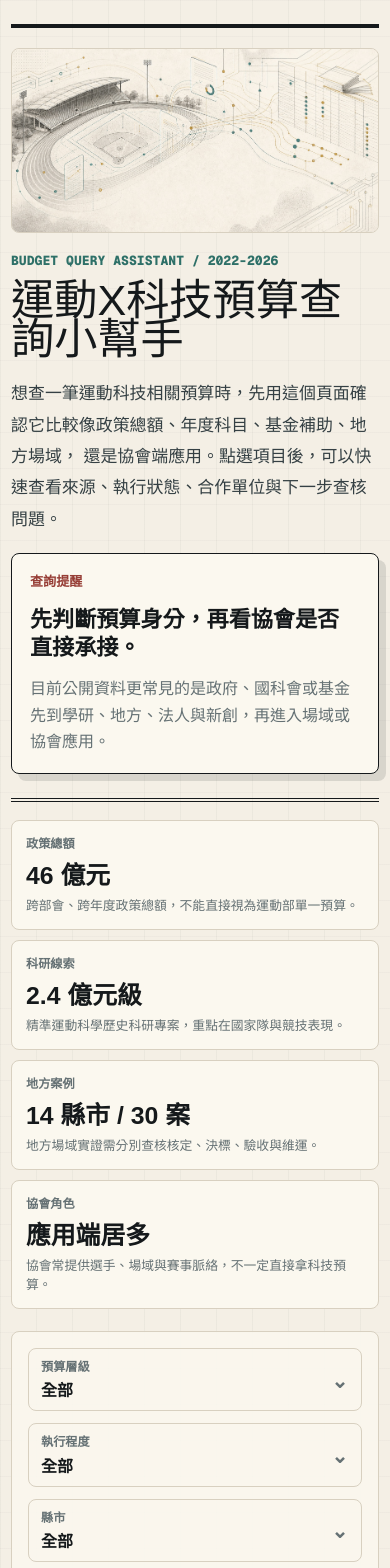
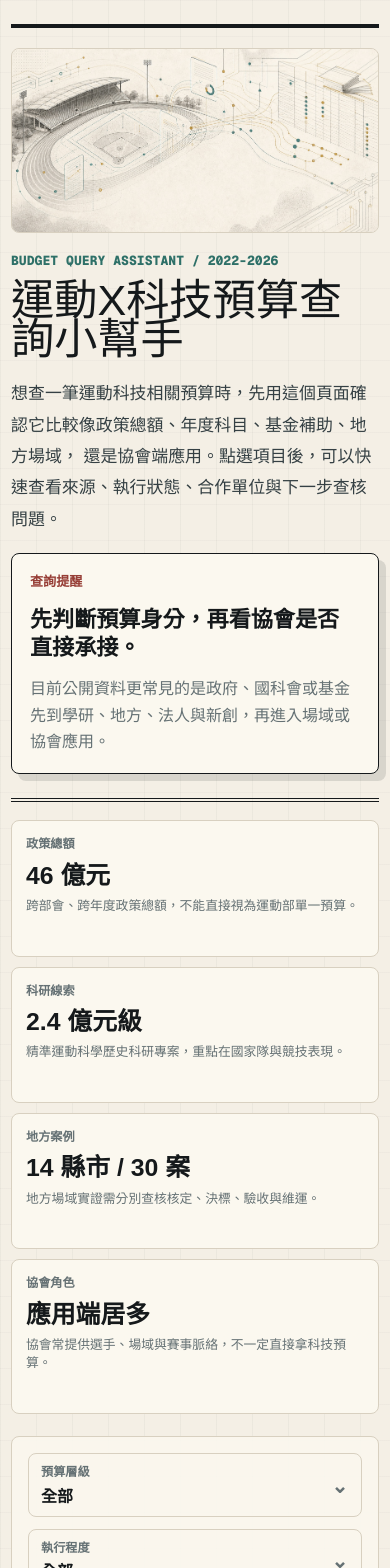
Before and after one commit to doublemoreart-dotcom/sporttech, a Next.js app: page / in a window 390 px wide. Shown: the top 1568 px of the page. Built offline with nearby package versions, Linux system fonts and the light colour scheme.

Commit message:
Add metric hover and side drawer

```diff
--- a/app/budget-data.ts
+++ b/app/budget-data.ts
@@ -73,21 +73,37 @@ export const metrics = [
     label: "政策總額",
     value: "46 億元",
     note: "跨部會、跨年度政策總額，不能直接視為運動部單一預算。",
+    detailTitle: "政策總額怎麼讀",
+    detail:
+      "46 億元是 2022-2026 運動X科技跨部會政策總盤，重點是辨識它分散在哪些部會、年度科目與地方分案，而不是把它當成單一機關的一筆支出。",
+    checks: ["查行政院或科技會報核定計畫", "拆年度預算與科技預算科目", "比對地方核定、採購與驗收資料"],
   },
   {
     label: "科研線索",
     value: "2.4 億元級",
     note: "精準運動科學歷史科研專案，重點在國家隊與競技表現。",
+    detailTitle: "科研線索怎麼追",
+    detail:
+      "科研預算常出現在國科會、GRB、學研計畫與國家隊支援成果中。它通常不會直接長成民眾看到的場館系統，而是先成為模型、感測、分析工具或訓練支援。",
+    checks: ["查 GRB 計畫名稱、主持人與成果摘要", "比對國科會新聞與補助公告", "確認成果是否進入國訓、協會或場域應用"],
   },
   {
     label: "地方案例",
     value: "14 縣市 / 30 案",
     note: "地方場域實證需分別查核核定、決標、驗收與維運。",
+    detailTitle: "地方案例怎麼對帳",
+    detail:
+      "地方場域通常是中央補助、地方配合款與委外廠商共同形成。看到案數時，要繼續追核定金額、決標金額、驗收狀態、維運費與實際使用量。",
+    checks: ["查地方府會預算書與議會質詢", "查政府採購決標公告", "確認系統上線、維運與使用人次"],
   },
   {
     label: "協會角色",
     value: "應用端居多",
     note: "協會常提供選手、場域與賽事脈絡，不一定直接拿科技預算。",
+    detailTitle: "協會角色怎麼判斷",
+    detail:
+      "協會在運動科技中常是應用端、場域端或選手資料的合作窗口。要判斷是否直接承接預算，需看補助名單、委辦契約、採購得標與成果報告，而不是只看協會是否出現在活動或新聞中。",
+    checks: ["查協會是否列為受補助或得標單位", "區分合作露出與實際經費承接", "比對選手、賽事、場域資料提供角色"],
   },
 ];
 
--- a/app/globals.css
+++ b/app/globals.css
@@ -259,8 +259,27 @@ h1 {
   background: var(--panel);
   border: 1px solid var(--line);
   border-radius: 8px;
+  cursor: pointer;
   min-height: 92px;
   padding: 14px;
+  text-align: left;
+  transition:
+    border-color 160ms ease,
+    box-shadow 160ms ease,
+    transform 160ms ease;
+}
+
+.metric:hover,
+.metric:focus-visible {
+  border-color: var(--ink);
+  box-shadow: 6px 6px 0 var(--shadow);
+  outline: none;
+  transform: translate(-2px, -2px);
+}
+
+.metric:active {
+  box-shadow: 3px 3px 0 var(--shadow);
+  transform: translate(0, 0);
 }
 
 .metric span {
@@ -283,6 +302,29 @@ h1 {
   display: block;
   line-height: 1.45;
   margin-top: 8px;
+}
+
+.metric::after {
+  color: var(--teal);
+  content: "查看說明";
+  display: block;
+  font-family: var(--font-geist-mono), monospace;
+  font-size: 0.68rem;
+  font-weight: 800;
+  letter-spacing: 0;
+  margin-top: 10px;
+  opacity: 0;
+  text-transform: uppercase;
+  transform: translateY(4px);
+  transition:
+    opacity 160ms ease,
+    transform 160ms ease;
+}
+
+.metric:hover::after,
+.metric:focus-visible::after {
+  opacity: 1;
+  transform: translateY(0);
 }
 
 .workbench {
@@ -861,6 +903,79 @@ li {
   padding-top: 18px;
 }
 
+.metric-drawer-layer {
+  inset: 0;
+  position: fixed;
+  z-index: 16;
+}
+
+.metric-drawer-backdrop {
+  background: rgba(21, 25, 27, 0.26);
+  border: 0;
+  inset: 0;
+  position: absolute;
+  width: 100%;
+}
+
+.metric-drawer-panel {
+  animation: metric-drawer-slide 220ms ease-out;
+  background: var(--panel);
+  border-left: 1px solid var(--line);
+  box-shadow: -18px 0 46px rgba(21, 25, 27, 0.22);
+  height: 100%;
+  max-width: calc(100% - 28px);
+  overflow: hidden;
+  position: absolute;
+  right: 0;
+  top: 0;
+  width: min(460px, 42vw);
+}
+
+.metric-drawer-scroll {
+  display: grid;
+  gap: 16px;
+  height: calc(100vh - 71px);
+  overflow: auto;
+  padding: 24px;
+}
+
+.metric-drawer-label {
+  background: #eee6d7;
+  border: 1px solid var(--line);
+  border-radius: 999px;
+  color: var(--ink);
+  font-family: var(--font-geist-mono), monospace;
+  font-size: 0.85rem;
+  font-weight: 900;
+  justify-self: start;
+  padding: 7px 11px;
+}
+
+.metric-drawer-scroll h2 {
+  color: var(--ink);
+  font-size: clamp(2rem, 5vw, 3.4rem);
+  line-height: 0.98;
+  margin: 0;
+}
+
+.metric-drawer-scroll h3 {
+  color: var(--ink);
+  margin-bottom: 8px;
+}
+
+.metric-drawer-scroll p,
+.metric-drawer-scroll li {
+  color: #354145;
+  line-height: 1.75;
+}
+
+.metric-drawer-scroll ul {
+  display: grid;
+  gap: 8px;
+  margin: 0;
+  padding-left: 20px;
+}
+
 @keyframes drawer-rise {
   from {
     transform: translate(-50%, 100%);
@@ -868,6 +983,16 @@ li {
 
   to {
     transform: translate(-50%, 0);
+  }
+}
+
+@keyframes metric-drawer-slide {
+  from {
+    transform: translateX(100%);
+  }
+
+  to {
+    transform: translateX(0);
   }
 }
 
@@ -989,6 +1114,10 @@ li {
     width: 100%;
   }
 
+  .metric-drawer-panel {
+    width: min(100%, 390px);
+  }
+
   .drawer-scroll {
     height: calc(70vh - 72px);
     padding: 18px 16px 26px;
--- a/app/page.tsx
+++ b/app/page.tsx
@@ -29,9 +29,12 @@ export default function Home() {
   const [selectedLocations, setSelectedLocations] = useState<string[]>([]);
   const [activeFlow, setActiveFlow] = useState(flows[0].id);
   const [drawerOpen, setDrawerOpen] = useState(false);
+  const [activeMetric, setActiveMetric] = useState<(typeof metrics)[number] | null>(null);
   const [isPreloading, setIsPreloading] = useState(true);
   const closeButtonRef = useRef<HTMLButtonElement>(null);
+  const metricCloseButtonRef = useRef<HTMLButtonElement>(null);
   const lastTriggerRef = useRef<HTMLButtonElement>(null);
+  const lastMetricTriggerRef = useRef<HTMLButtonElement>(null);
 
   const filtered = useMemo(
     () =>
@@ -56,6 +59,11 @@ export default function Home() {
     window.requestAnimationFrame(() => lastTriggerRef.current?.focus());
   }
 
+  function closeMetricDrawer() {
+    setActiveMetric(null);
+    window.requestAnimationFrame(() => lastMetricTriggerRef.current?.focus());
+  }
+
   useEffect(() => {
     const preloadTimer = window.setTimeout(() => setIsPreloading(false), 1400);
     return () => window.clearTimeout(preloadTimer);
@@ -77,6 +85,22 @@ export default function Home() {
     document.addEventListener("keydown", handleKeyDown);
     return () => document.removeEventListener("keydown", handleKeyDown);
   }, [drawerOpen]);
+
+  useEffect(() => {
+    if (!activeMetric) return;
+
+    metricCloseButtonRef.current?.focus();
+
+    function handleKeyDown(event: KeyboardEvent) {
+      if (event.key === "Escape") {
+        event.preventDefault();
+        closeMetricDrawer();
+      }
+    }
+
+    document.addEventListener("keydown", handleKeyDown);
+    return () => document.removeEventListener("keydown", handleKeyDown);
+  }, [activeMetric]);
 
   return (
     <>
@@ -136,11 +160,21 @@ export default function Home() {
 
       <section className="metrics" aria-label="總覽數字">
         {metrics.map((metric) => (
-          <div className="metric" key={metric.label}>
+          <button
+            aria-label={`查看${metric.label}說明`}
+            className="metric"
+            key={metric.label}
+            onClick={(event) => {
+              lastMetricTriggerRef.current = event.currentTarget;
+              setActiveMetric(metric);
+              setDrawerOpen(false);
+            }}
+            type="button"
+          >
             <span>{metric.label}</span>
             <strong>{metric.value}</strong>
             <small>{metric.note}</small>
-          </div>
+          </button>
         ))}
       </section>
 
@@ -427,6 +461,36 @@ export default function Home() {
         </div>
       )}
 
+      {activeMetric && (
+        <div className="metric-drawer-layer" role="dialog" aria-modal="true" aria-label={`${activeMetric.label}說明`}>
+          <button className="metric-drawer-backdrop" aria-label="關閉總覽說明" onClick={closeMetricDrawer} />
+          <aside className="metric-drawer-panel">
+            <div className="drawer-topline">
+              <div className="detail-header">
+                <span>總覽指標</span>
+                <span>{activeMetric.label}</span>
+              </div>
+              <button className="close-button" onClick={closeMetricDrawer} ref={metricCloseButtonRef}>
+                關閉
+              </button>
+            </div>
+            <div className="metric-drawer-scroll">
+              <span className="metric-drawer-label">{activeMetric.value}</span>
+              <h2>{activeMetric.detailTitle}</h2>
+              <p>{activeMetric.detail}</p>
+              <section>
+                <h3>查核重點</h3>
+                <ul>
+                  {activeMetric.checks.map((check) => (
+                    <li key={check}>{check}</li>
+                  ))}
+                </ul>
+              </section>
+            </div>
+          </aside>
+        </div>
+      )}
+
       <footer className="site-footer" aria-label="公開資料與版權聲明">
         <div className="footer-copy">
           <strong>公開資料與版權聲明</strong>
```
Also changed, not shown: 1 other file (tests, documents, lock files or other folders).
